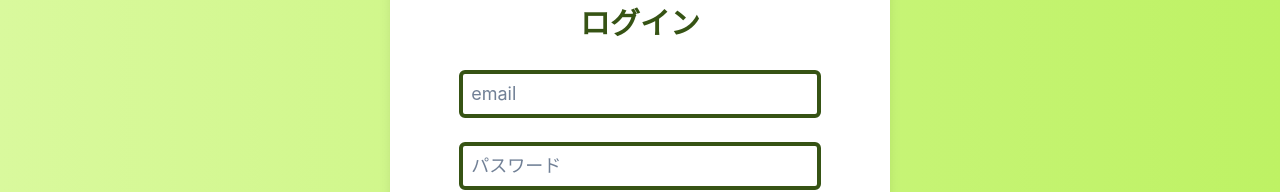
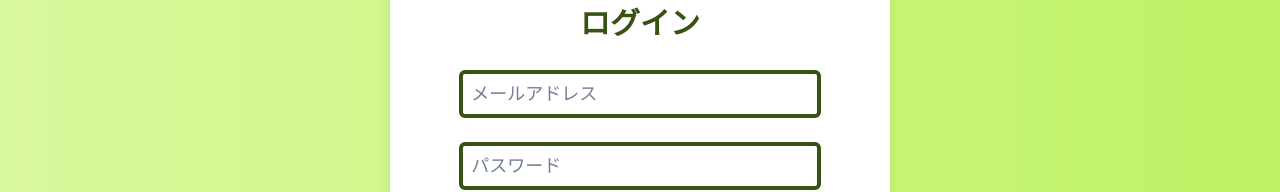
Before and after one commit to Hashimoto-Noriaki/next-ts-schedule-chakra-app, a Next.js app: page /login in a window 1280 px wide. Shown: the part 261-453 px from the top of the page. Built offline with nearby package versions, Linux system fonts and the light colour scheme.

Commit message:
プレースホルダー

```diff
--- a/src/pages/login.tsx
+++ b/src/pages/login.tsx
@@ -23,7 +23,7 @@ export default function LoginPage() {
           <Box w="80%">
             <Input
               type="text"
-              placeholder="email"
+              placeholder="メールアドレス"
               size="lg"
               border="4px solid"
               borderColor="lime.800"
```
